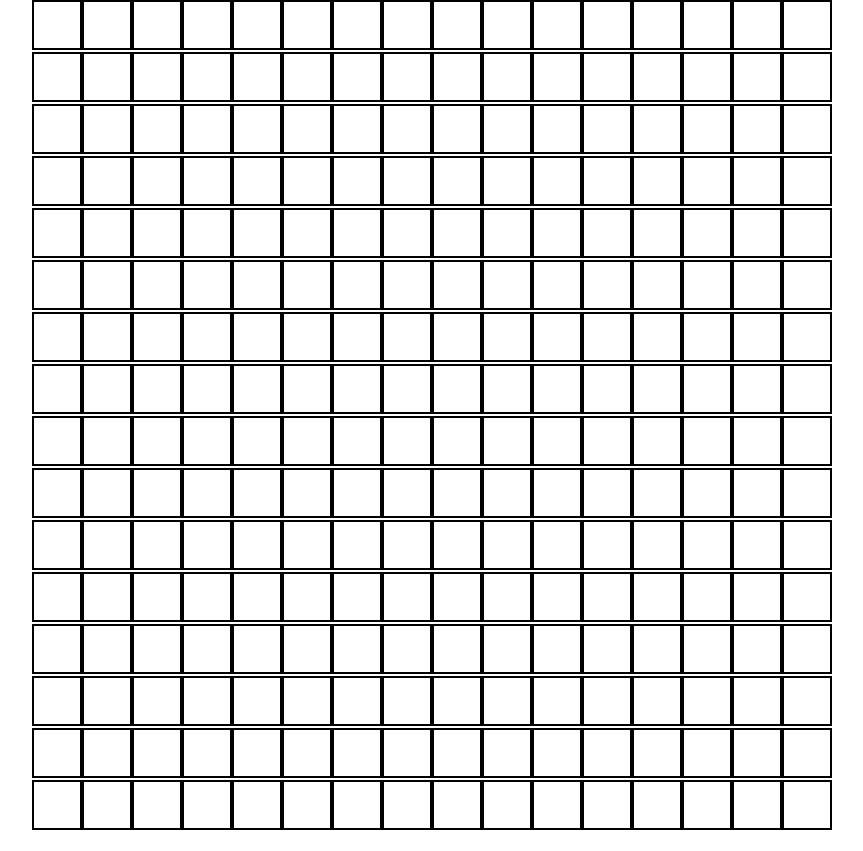
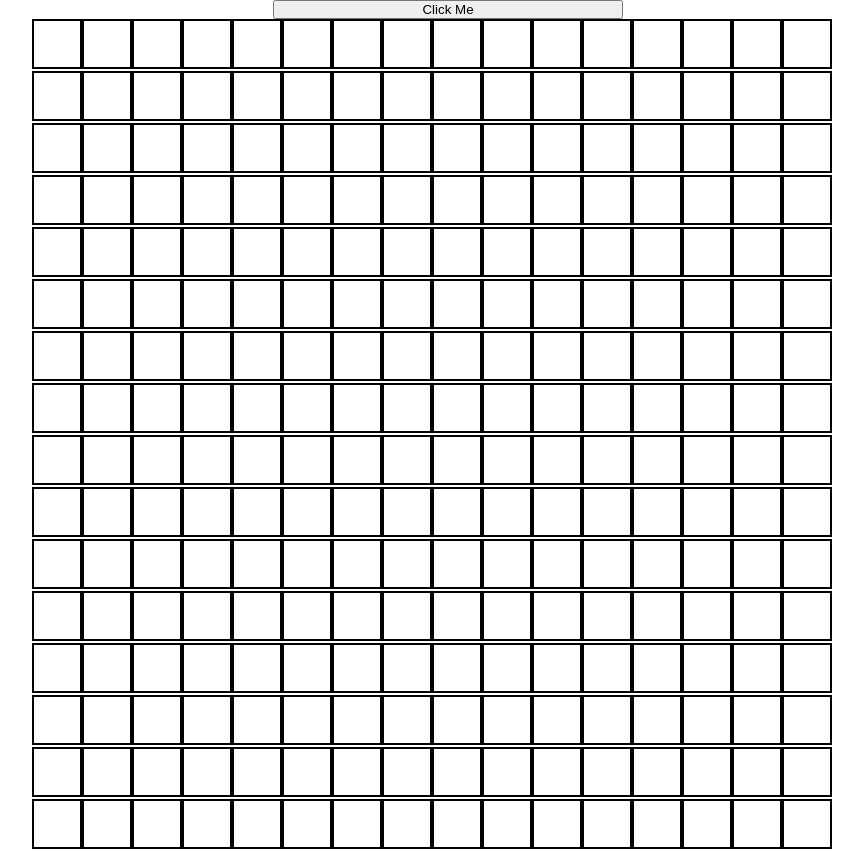
Before and after one commit to ffernandezTech/Etch-a-Sketch, a plain HTML site: page index.html in a window 1280 px wide. Shown: the whole page, without its empty margins (192-1055 px from the left). Drawn offline with Linux system fonts and the light colour scheme.

Commit message:
feat: added button and css for it

```diff
--- a/index.html
+++ b/index.html
@@ -9,6 +9,8 @@
 </head>
 <body>
 
+
+    <button id="btnInput">Click Me</button>
     <div id="main-container"></div>
 
 
--- a/style.css
+++ b/style.css
@@ -22,17 +22,30 @@
 }
 
 
+
 body{
     display: flex;
+    flex-direction: column;
     justify-content: center;
     align-content: center;
 
 
 }
+
+#btnInput{
+    width: 350px;
+    height: auto;
+    align-self: center;
+
+
+}
+
+
 #main-container{
     width: 832px;
     height: 832px;
 
+    align-self: center;
     display:flex;
     flex-direction: row;
     flex-wrap: wrap;
```
